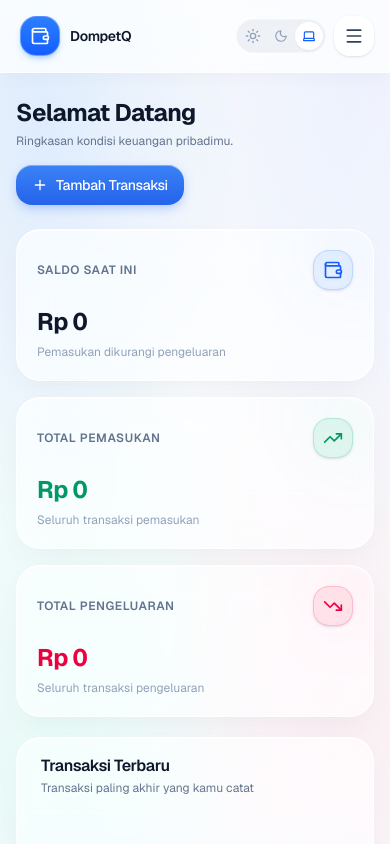
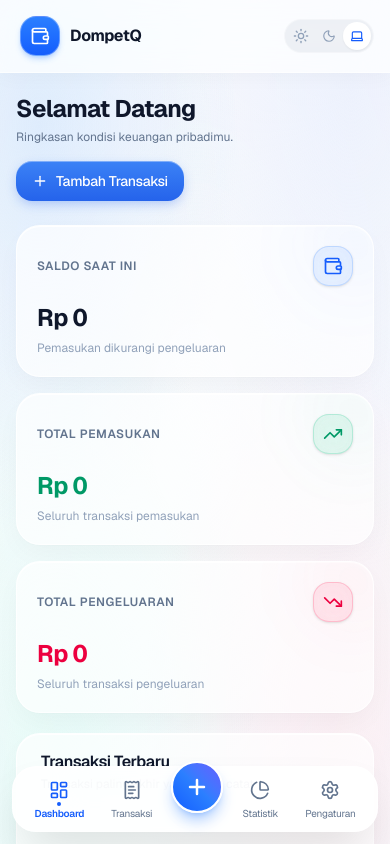
Before and after one commit to RiskiWahyuSaputra/keuangan, a Next.js app: page / in a window 390 px wide. Shown: the top 844 px of the page. Built offline with nearby package versions, Linux system fonts and the light colour scheme.

Commit message:
feat: add floating iOS bottom tab bar with center add button and smooth page transition

```diff
--- a/app/globals.css
+++ b/app/globals.css
@@ -213,3 +213,19 @@ html.dark .ios-button-secondary:hover {
 .tabular-nums {
   font-variant-numeric: tabular-nums;
 }
+
+/* Animasi pergantian halaman halus ala iOS */
+@keyframes iosPageEnter {
+  0% {
+    opacity: 0;
+    transform: translateY(6px) scale(0.995);
+  }
+  100% {
+    opacity: 1;
+    transform: translateY(0) scale(1);
+  }
+}
+
+.animate-page-enter {
+  animation: iosPageEnter 0.28s cubic-bezier(0.16, 1, 0.3, 1) forwards;
+}
--- a/app/layout.tsx
+++ b/app/layout.tsx
@@ -2,7 +2,10 @@ import type { Metadata } from "next";
 import { Geist } from "next/font/google";
 
 import Footer from "@/components/layout/Footer";
+import MobileTabBar from "@/components/layout/MobileTabBar";
 import Navbar from "@/components/layout/Navbar";
+import PageTransition from "@/components/layout/PageTransition";
+import { QuickAddProvider } from "@/components/ui/QuickAddProvider";
 import { ThemeProvider } from "@/components/ui/ThemeProvider";
 import { ToastProvider } from "@/components/ui/ToastProvider";
 
@@ -32,14 +35,17 @@ export default function RootLayout({
 }: Readonly<{ children: React.ReactNode }>) {
   return (
     <html lang="id" className={`${geistSans.variable} h-full antialiased`} suppressHydrationWarning>
-      <body className="flex min-h-full flex-col font-sans text-slate-900 dark:text-slate-100 selection:bg-blue-500/20 selection:text-blue-900 dark:selection:text-blue-200">
+      <body className="flex min-h-full flex-col font-sans text-slate-900 dark:text-slate-100 selection:bg-blue-500/20 selection:text-blue-900 dark:selection:text-blue-200 pb-20 md:pb-0">
         <ThemeProvider>
           <ToastProvider>
-            <Navbar />
-            <main className="mx-auto w-full max-w-6xl flex-1 px-4 py-6 sm:px-6 lg:py-8">
-              {children}
-            </main>
-            <Footer />
+            <QuickAddProvider>
+              <Navbar />
+              <main className="mx-auto w-full max-w-6xl flex-1 px-4 py-5 sm:px-6 lg:py-8">
+                <PageTransition>{children}</PageTransition>
+              </main>
+              <Footer />
+              <MobileTabBar />
+            </QuickAddProvider>
           </ToastProvider>
         </ThemeProvider>
       </body>
--- /dev/null
+++ b/components/layout/MobileTabBar.tsx
@@ -0,0 +1,110 @@
+"use client";
+
+import Link from "next/link";
+import { usePathname } from "next/navigation";
+import {
+  ChartPie,
+  LayoutDashboard,
+  Plus,
+  ReceiptText,
+  Settings,
+  type LucideIcon,
+} from "lucide-react";
+import { useQuickAdd } from "@/components/ui/QuickAddProvider";
+
+interface TabItem {
+  href: string;
+  label: string;
+  icon: LucideIcon;
+}
+
+const LEFT_TABS: readonly TabItem[] = [
+  { href: "/", label: "Dashboard", icon: LayoutDashboard },
+  { href: "/transactions", label: "Transaksi", icon: ReceiptText },
+];
+
+const RIGHT_TABS: readonly TabItem[] = [
+  { href: "/statistics", label: "Statistik", icon: ChartPie },
+  { href: "/settings", label: "Pengaturan", icon: Settings },
+];
+
+function isActivePath(pathname: string, href: string): boolean {
+  if (href === "/") return pathname === "/";
+  return pathname === href || pathname.startsWith(`${href}/`);
+}
+
+export default function MobileTabBar() {
+  const pathname = usePathname();
+  const { openQuickAdd } = useQuickAdd();
+
+  return (
+    <div className="fixed bottom-0 inset-x-0 z-40 px-3 pb-[calc(env(safe-area-inset-bottom,0px)+0.75rem)] pt-1 md:hidden pointer-events-none">
+      <nav
+        aria-label="Navigasi Bawah Mobile"
+        className="pointer-events-auto mx-auto max-w-md rounded-3xl ios-glass-modal px-2 py-1.5 shadow-2xl flex items-center justify-around"
+      >
+        {/* Sisi Kiri: Dashboard & Transaksi */}
+        {LEFT_TABS.map((tab) => {
+          const active = isActivePath(pathname, tab.href);
+          const Icon = tab.icon;
+          return (
+            <Link
+              key={tab.href}
+              href={tab.href}
+              className={`flex flex-col items-center justify-center py-1 px-3 min-w-[3.75rem] rounded-2xl transition-all active:scale-90 ${
+                active
+                  ? "text-blue-600 dark:text-blue-400 font-semibold"
+                  : "text-slate-500 dark:text-slate-400 hover:text-slate-800 dark:hover:text-slate-200"
+              }`}
+            >
+              <span className={`grid h-6 w-6 place-items-center relative`}>
+                <Icon className="h-5 w-5" />
+                {active && (
+                  <span className="absolute -bottom-1 h-1 w-1 rounded-full bg-blue-600 dark:bg-blue-400" />
+                )}
+              </span>
+              <span className="mt-1 text-[10px] tracking-tight">{tab.label}</span>
+            </Link>
+          );
+        })}
+
+        {/* Tombol Plus Tengah: Tambah Transaksi */}
+        <div className="relative -top-3 px-1">
+          <button
+            type="button"
+            onClick={openQuickAdd}
+            aria-label="Tambah Transaksi Baru"
+            className="group relative flex h-13 w-13 items-center justify-center rounded-full bg-gradient-to-tr from-blue-600 via-blue-500 to-indigo-500 text-white shadow-lg shadow-blue-500/40 border-2 border-white dark:border-slate-800 transition-transform active:scale-90 hover:shadow-xl hover:shadow-blue-500/50 focus-visible:outline focus-visible:outline-2 focus-visible:outline-offset-2 focus-visible:outline-blue-600"
+          >
+            <Plus className="h-6 w-6 stroke-[2.5] transition-transform duration-200 group-hover:rotate-90" />
+          </button>
+        </div>
+
+        {/* Sisi Kanan: Statistik & Pengaturan */}
+        {RIGHT_TABS.map((tab) => {
+          const active = isActivePath(pathname, tab.href);
+          const Icon = tab.icon;
+          return (
+            <Link
+              key={tab.href}
+              href={tab.href}
+              className={`flex flex-col items-center justify-center py-1 px-3 min-w-[3.75rem] rounded-2xl transition-all active:scale-90 ${
+                active
+                  ? "text-blue-600 dark:text-blue-400 font-semibold"
+                  : "text-slate-500 dark:text-slate-400 hover:text-slate-800 dark:hover:text-slate-200"
+              }`}
+            >
+              <span className={`grid h-6 w-6 place-items-center relative`}>
+                <Icon className="h-5 w-5" />
+                {active && (
+                  <span className="absolute -bottom-1 h-1 w-1 rounded-full bg-blue-600 dark:bg-blue-400" />
+                )}
+              </span>
+              <span className="mt-1 text-[10px] tracking-tight">{tab.label}</span>
+            </Link>
+          );
+        })}
+      </nav>
+    </div>
+  );
+}
--- a/components/layout/Navbar.tsx
+++ b/components/layout/Navbar.tsx
@@ -2,15 +2,12 @@
 
 import Link from "next/link";
 import { usePathname } from "next/navigation";
-import { useState } from "react";
 import {
   ChartPie,
   LayoutDashboard,
-  Menu,
   ReceiptText,
   Settings,
   Wallet,
-  X,
   type LucideIcon,
 } from "lucide-react";
 
@@ -36,11 +33,9 @@ function isActivePath(pathname: string, href: string): boolean {
 
 export default function Navbar() {
   const pathname = usePathname();
-  const [menuOpen, setMenuOpen] = useState(false);
-  const closeMenu = () => setMenuOpen(false);
 
   return (
-    <header className="sticky top-0 z-40 ios-glass-nav border-b border-white/60 dark:border-white/10">
+    <header className="sticky top-0 z-30 ios-glass-nav border-b border-white/60 dark:border-white/10">
       <div className="mx-auto flex w-full max-w-6xl items-center justify-between gap-4 px-4 py-3 sm:px-6">
         <Link
           href="/"
@@ -49,57 +44,23 @@ export default function Navbar() {
           <span className="grid h-10 w-10 place-items-center rounded-2xl bg-gradient-to-b from-blue-500 to-blue-600 text-white shadow-md shadow-blue-500/25 border border-white/30">
             <Wallet aria-hidden="true" className="h-5 w-5" />
           </span>
-          <span className="text-sm font-semibold tracking-tight text-slate-900 dark:text-slate-100 sm:text-base">
+          <span className="text-base font-bold tracking-tight text-slate-900 dark:text-slate-100 sm:text-lg">
             DompetQ
           </span>
         </Link>
 
-        {/* iOS Styled Segmented Pill Navigation */}
+        {/* Desktop Styled Segmented Pill Navigation */}
         <nav aria-label="Navigasi utama" className="hidden items-center rounded-full ios-segmented p-1 md:flex">
           {NAV_ITEMS.map((item) => (
             <NavLink key={item.href} item={item} active={isActivePath(pathname, item.href)} />
           ))}
         </nav>
 
-        <div className="flex items-center gap-2 sm:gap-3">
+        {/* Theme Toggle di kanan atas */}
+        <div className="flex items-center">
           <ThemeToggle />
-
-          <button
-            type="button"
-            onClick={() => setMenuOpen((open) => !open)}
-            aria-label={menuOpen ? "Tutup menu" : "Buka menu"}
-            aria-expanded={menuOpen}
-            aria-controls="menu-mobile"
-            className="grid h-10 w-10 place-items-center rounded-2xl border border-white/70 dark:border-white/10 bg-white/60 dark:bg-slate-800/60 backdrop-blur-md text-slate-700 dark:text-slate-200 shadow-sm transition-all hover:bg-white/80 dark:hover:bg-slate-800 active:scale-95 focus-visible:outline focus-visible:outline-2 focus-visible:outline-offset-2 focus-visible:outline-blue-600 md:hidden"
-          >
-            {menuOpen ? (
-              <X aria-hidden="true" className="h-5 w-5" />
-            ) : (
-              <Menu aria-hidden="true" className="h-5 w-5" />
-            )}
-          </button>
         </div>
       </div>
-
-      {menuOpen ? (
-        <nav
-          id="menu-mobile"
-          aria-label="Navigasi utama"
-          className="border-t border-white/50 dark:border-white/10 bg-white/80 dark:bg-slate-900/90 backdrop-blur-2xl px-4 py-3 md:hidden shadow-lg"
-        >
-          <div className="mx-auto flex w-full max-w-6xl flex-col gap-1.5">
-            {NAV_ITEMS.map((item) => (
-              <NavLink
-                key={item.href}
-                item={item}
-                active={isActivePath(pathname, item.href)}
-                block
-                onNavigate={closeMenu}
-              />
-            ))}
-          </div>
-        </nav>
-      ) : null}
     </header>
   );
 }
@@ -107,11 +68,10 @@ export default function Navbar() {
 interface NavLinkProps {
   item: NavItem;
   active: boolean;
-  block?: boolean;
   onNavigate?: () => void;
 }
 
-function NavLink({ item, active, block = false, onNavigate }: NavLinkProps) {
+function NavLink({ item, active, onNavigate }: NavLinkProps) {
   const Icon = item.icon;
   return (
     <Link
@@ -119,8 +79,6 @@ function NavLink({ item, active, block = false, onNavigate }: NavLinkProps) {
       onClick={onNavigate}
       aria-current={active ? "page" : undefined}
       className={`group flex items-center gap-2 rounded-full px-3.5 py-1.5 text-xs sm:text-sm font-medium transition-all ${
-        block ? "w-full justify-start rounded-xl px-3 py-2.5" : ""
-      } ${
         active
           ? "bg-white dark:bg-slate-700/90 text-blue-600 dark:text-blue-400 shadow-sm shadow-slate-900/5 font-semibold"
           : "text-slate-600 dark:text-slate-300 hover:text-slate-900 dark:hover:text-white hover:bg-white/40 dark:hover:bg-white/10"
--- /dev/null
+++ b/components/layout/PageTransition.tsx
@@ -0,0 +1,13 @@
+"use client";
+
+import { usePathname } from "next/navigation";
+
+export default function PageTransition({ children }: { children: React.ReactNode }) {
+  const pathname = usePathname();
+
+  return (
+    <div key={pathname} className="animate-page-enter">
+      {children}
+    </div>
+  );
+}
--- /dev/null
+++ b/components/ui/QuickAddProvider.tsx
@@ -0,0 +1,47 @@
+"use client";
+
+import { createContext, useContext, useState, useMemo } from "react";
+import TransactionForm from "@/components/transactions/TransactionForm";
+import { useTransactions } from "@/hooks/useTransactions";
+import type { TransactionInput } from "@/types/transaction";
+
+interface QuickAddContextValue {
+  openQuickAdd: () => void;
+}
+
+const QuickAddContext = createContext<QuickAddContextValue | null>(null);
+
+export function QuickAddProvider({ children }: { children: React.ReactNode }) {
+  const [isOpen, setIsOpen] = useState(false);
+  const { addTransaction } = useTransactions();
+
+  const openQuickAdd = () => setIsOpen(true);
+  const closeQuickAdd = () => setIsOpen(false);
+
+  const handleSubmit = (input: TransactionInput) => {
+    addTransaction(input);
+    setIsOpen(false);
+  };
+
+  const value = useMemo(() => ({ openQuickAdd }), []);
+
+  return (
+    <QuickAddContext.Provider value={value}>
+      {children}
+      <TransactionForm
+        open={isOpen}
+        transaction={null}
+        onClose={closeQuickAdd}
+        onSubmit={handleSubmit}
+      />
+    </QuickAddContext.Provider>
+  );
+}
+
+export function useQuickAdd(): QuickAddContextValue {
+  const ctx = useContext(QuickAddContext);
+  if (!ctx) {
+    throw new Error("useQuickAdd must be used within QuickAddProvider");
+  }
+  return ctx;
+}
```
